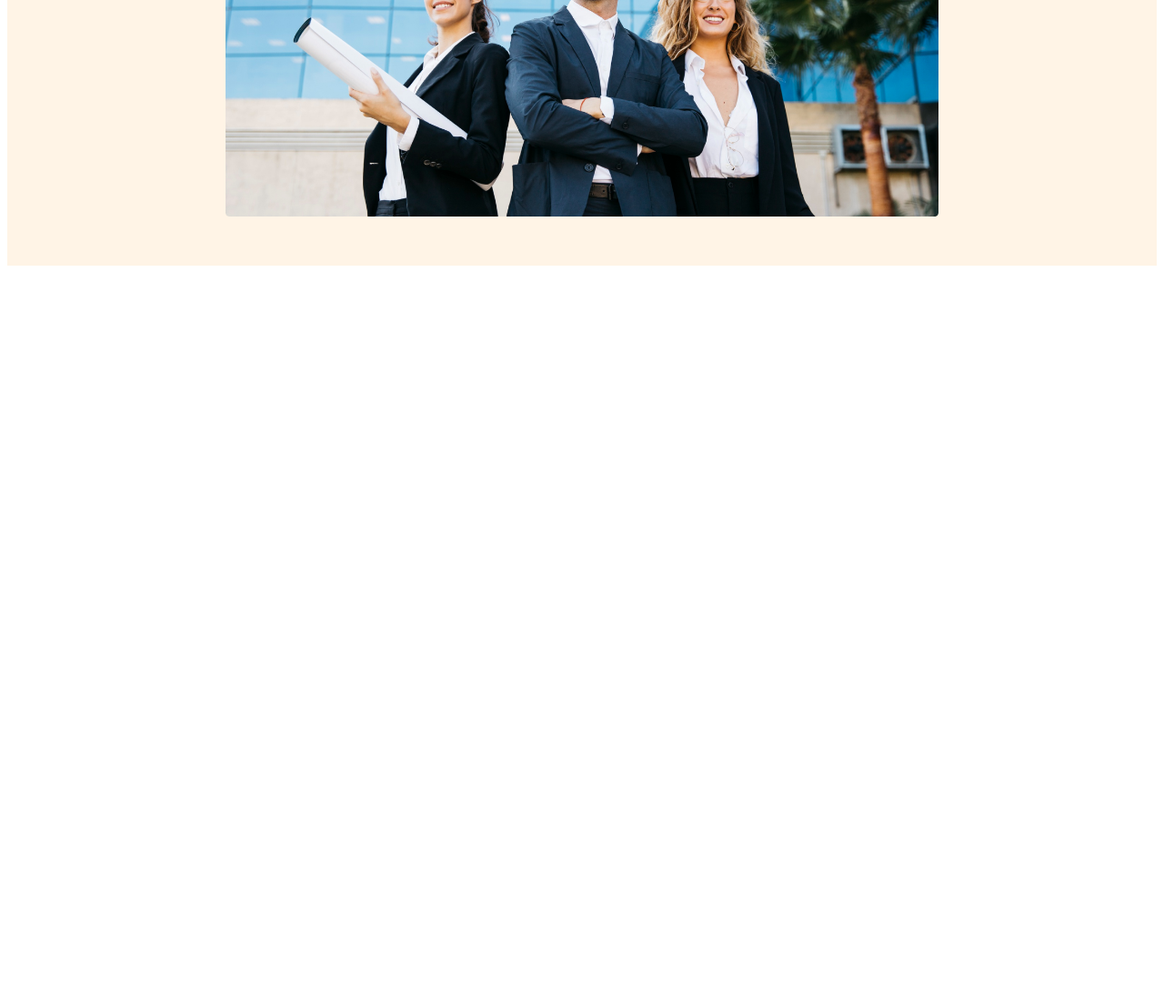
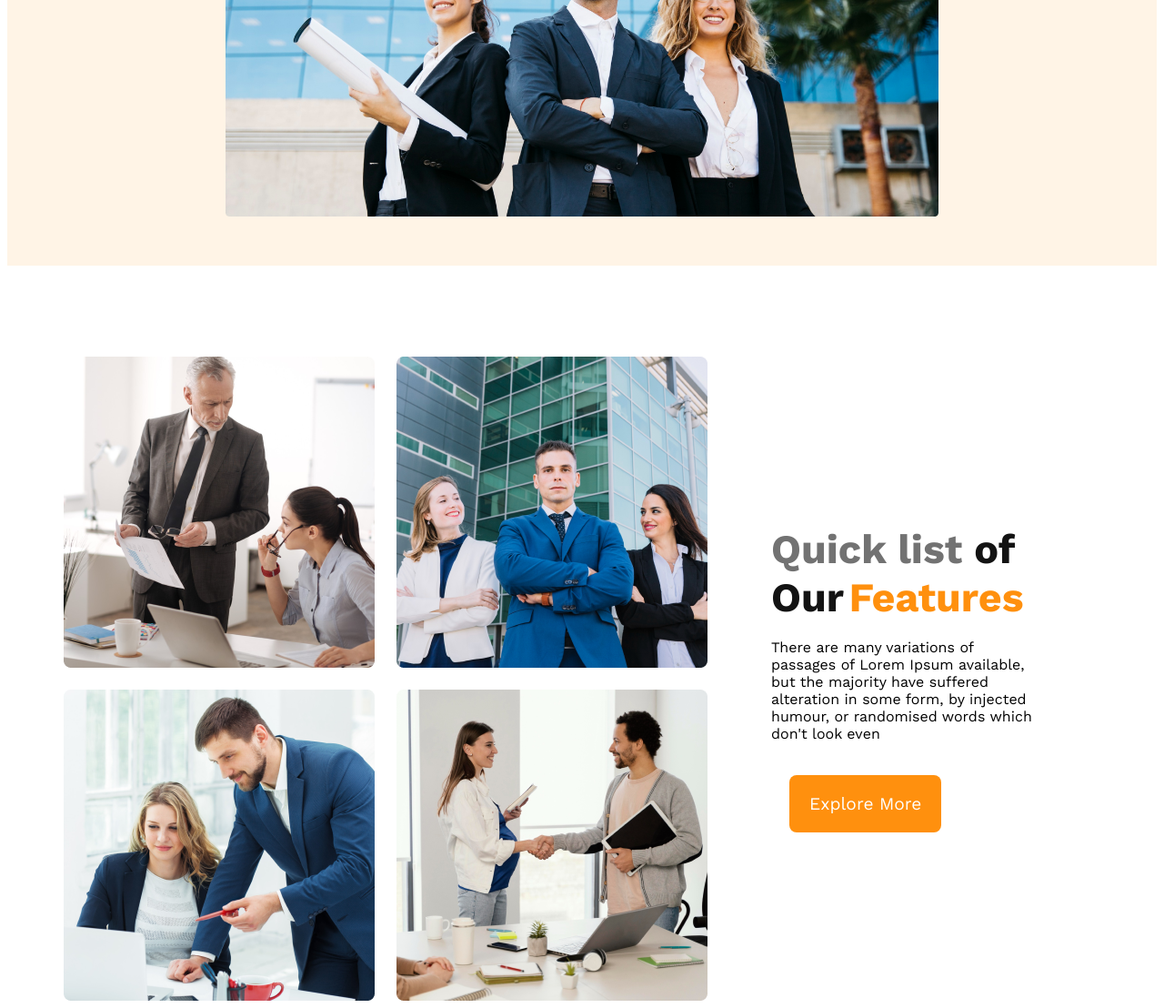
Before and after one commit to antim001/g3-architect-website, a plain HTML site: page index.html in a window 1280 px wide. Shown: the part 738-1846 px from the top of the page at 91% size. Before the commit the page ends 1038 px from the top, so only its background shows below. Drawn offline with nearby package versions, Linux system fonts and the light colour scheme.

Commit message:
team part has added

```diff
--- a/index.html
+++ b/index.html
@@ -29,7 +29,20 @@
    </div>
     </header>
     <main>
-
+   <!-- feature section start -->
+   <section class="team-container">
+         <div class="team-img-content">
+            <img src="images/team1.png" alt="">
+            <img src="images/team2.png" alt="">
+            <img src="images/team3.png" alt="">
+            <img src="images/team4.png" alt="">
+         </div>
+         <div class="team-content">
+             <h3 class="team-title"><span class="quick-list">Quick list</span><span class="of-our"> of Our</span> <span class="features">Features</span></h3>
+             <p class="team-des">There are many variations of passages of Lorem Ipsum available, but the majority have suffered alteration in some form, by injected humour, or randomised words which don't look even</p>
+             <button class="btn-primary">Explore More</button>
+         </div>
+   </section>
     </main>
     <footer>
 
--- a/style.css
+++ b/style.css
@@ -87,3 +87,38 @@ nav li a{
         width: 100%;
     }
 }
+
+/* main styles */
+main{
+    max-width: 1140px;
+    margin: 0 auto;
+}
+.team-container{
+     display: flex;
+     align-items: center;
+     margin-top: 100px;
+}
+.team-img-content{
+    display: grid;
+    grid-template-columns: repeat(2,1fr);
+    gap: 1.5rem;
+}
+.team-content{
+    padding-left: 70px;
+    padding-right: 70px;
+}
+.team-title .quick-list{
+    color: #727272;
+    font-size: 2.8rem;
+    font-weight: 700px;
+}
+.of-our{
+    color: #131313;
+    font-size: 2.8rem;
+    font-weight: 700px;
+}
+.features{
+    color: #FF900E;
+    font-size: 2.8rem;
+    font-weight: 700px;
+}
```
